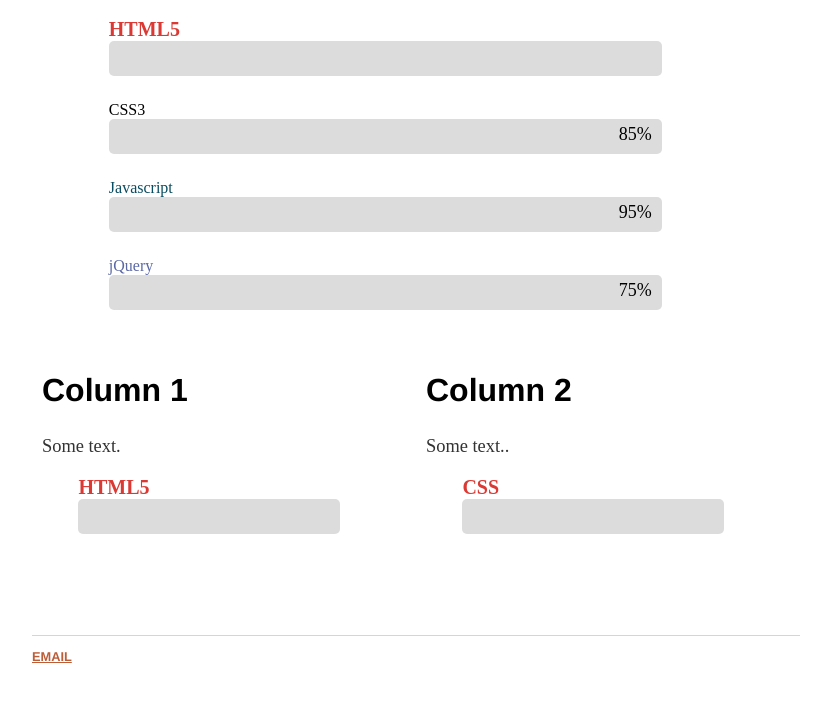
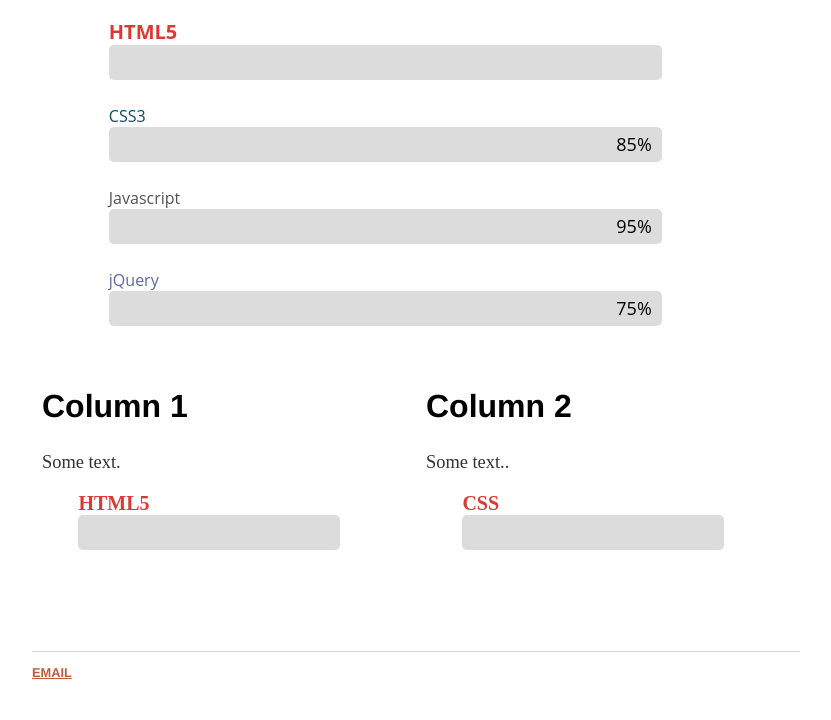
Before and after one commit to rsourki/rsourki.github.io, a Jekyll site: the page built from cv/index.html, in a window 1280 px wide. Shown: the part 680-1400 px from the top of the page, without its empty margins (224-1055 px from the left). Built offline with Jekyll 4.4.1, drawn with Linux system fonts in a browser that asks for light colours.

Commit message:
Update index.html

```diff
--- a/cv/index.html
+++ b/cv/index.html
@@ -39,18 +39,23 @@ title: Research - Reza Sourki Webpage
   </script>  -->
 
 
+<bodybar>
+
+  <script scr="https://cdnjs.cloudflare.com/ajax/libs/jquery/3.5.1/jquery.min.js"></script>
+<!-- <script type="text/javascript" scr="https://cdnjs.cloudflare.com/ajax/libs/jquery/3.5.1/jquery.js"></script> -->
+<script scr="/js/myscript.js"></script>
+
+  <div class="containerbar">
 
     <div class="bar-1">
-      <div class="titlebar">HTML5</div>
-        <div class="bar" data-width="65%">
-          <div class="bar-inner"></div>
-        </div>
+    <div class="titlebar">HTML5</div>
+    <div class="bar" data-width="65%">
+      <div class="bar-inner"></div>
+    </div>
     </div>
 
-
-
     <div class="bar-1">
-    <div class="title">CSS3</div>
+    <div class="title" style="color: #084c61;">CSS3</div>
     <div class="bar" data-width="85%">
       <div class="bar-inner" style="background: #084c61;">
 
@@ -59,10 +64,8 @@ title: Research - Reza Sourki Webpage
     </div>
 
     </div>
-
-
     <div class="bar-1">
-    <div class="title" style="color: #084c61;">Javascript</div>
+    <div class="title" style="color: #525252;">Javascript</div>
     <div class="bar" data-width="95%">
       <div class="bar-inner" style="background: #525252;">
 
@@ -73,13 +76,15 @@ title: Research - Reza Sourki Webpage
     <div class="bar-1">
     <div class="title" style="color: #5a68a5">jQuery</div>
     <div class="bar" data-width="75%">
-      <div class="bar-inner" style="background: #000000;">
+      <div class="bar-inner" style="background: #5a68a5;">
 
       </div>
       <div class="bar-percent">75%</div>
     </div>
     </div>
   </div>
+
+</bodybar>
 
 
 <div class="row">
```
